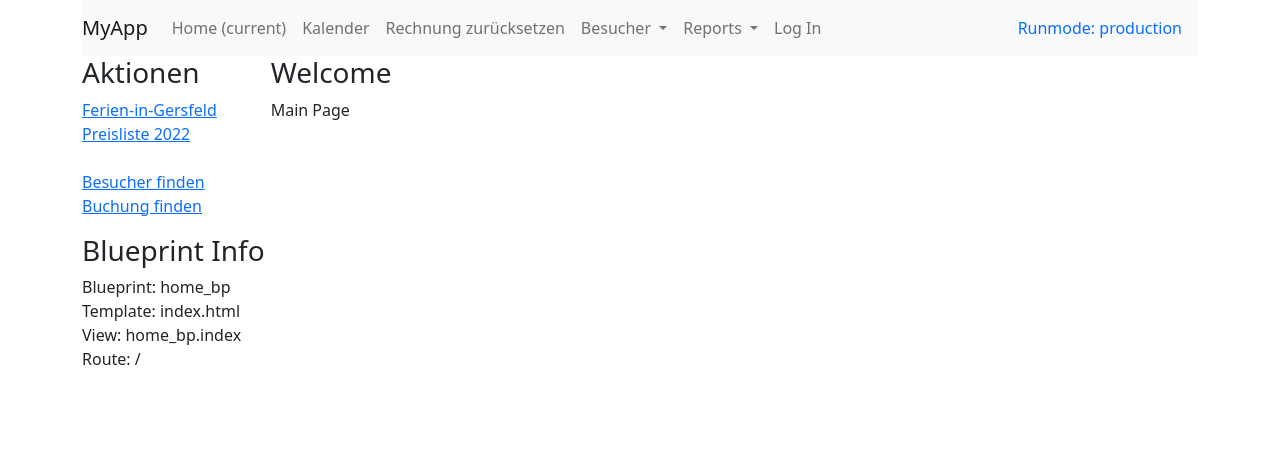
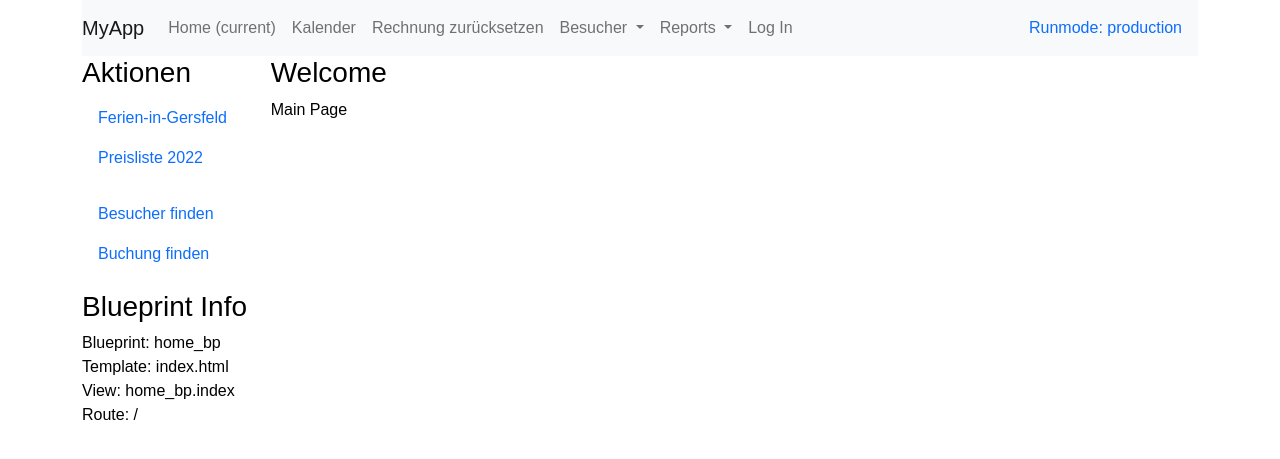
Before and after one commit to ralphmueller/fewo-calserver, a Flask app: page / in a window 1280 px wide. Shown: the top 459 px of the page. Run offline with Flask 2, Linux system fonts and the light colour scheme; some libraries are stand-ins or nearby versions.

```diff
--- a/flaskr/besucher/templates/update_partial.html
+++ b/flaskr/besucher/templates/update_partial.html
@@ -1,6 +1,6 @@
 {% from "_macros.html" import render_field %}
 
-
+<div>
   <form method="post" action="{{ url_for('besucher_bp.update', besucher_id=besucher.id) }}">
 
     {{ form.csrf_token }}
@@ -26,3 +26,4 @@
       {% endif %}
 
   </form>
+</div>
--- a/flaskr/static/css/myapp.css
+++ b/flaskr/static/css/myapp.css
@@ -1,6 +1,13 @@
 body {
+  font-size: 1em !important;
+  color: #000 !important;
+  font-family: Arial !important;
   /* li color marking for flash messages */
 
+}
+body dt label {
+  font-size: 1em !important;
+  font-weight: normal;
 }
 body .float-right {
   float: right;
--- a/flaskr/static/js/lookup_besucher.js
+++ b/flaskr/static/js/lookup_besucher.js
@@ -35,6 +35,7 @@ function getBuchungenForBesucher(t, h4Text, stat){
 
 
 function getBesucherDetails(t) {
+	console.log('getBesucherDetails, id= ', t)
 	window.location.href = '/besucher/update/' + t;
 	return (t)
   }
--- a/flaskr/static/less/myapp.less
+++ b/flaskr/static/less/myapp.less
@@ -8,6 +8,18 @@
 @wechsel-am-selben-tag: red;
 
 body {
+
+	font-size: 1em !important;
+	color: #000 !important;
+	font-family: Arial !important;
+
+	dt {
+		label {
+			font-size: 1em !important;
+			font-weight: normal;
+		}
+	}
+
 
 	.float-right{
 		float: right;
--- a/flaskr/stats.py
+++ b/flaskr/stats.py
@@ -115,5 +115,5 @@ def abgerechnete_besuche():
     return render_template(
         'abgerechnete-besuche.html',
         data=aggregate_byMonth_byApartment(),
-        run_mode=current_app.current_app.env
+        run_mode=current_app.env,
     )
--- a/flaskr/templates/context-menu.html
+++ b/flaskr/templates/context-menu.html
@@ -3,21 +3,21 @@
 -->
 
 <h3>Aktionen</h3>
+<ul  class="actions">
+    <li class="nav-item"><a class="nav-link" target="_blank" href="https://ferien-in-gersfeld.de">Ferien-in-Gersfeld</a></li>
+    <li class="nav-item"><a class="nav-link" target="_blank" href="https://ferien-in-gersfeld.de">Preisliste 2022</a></li>
+</ul>
 {% if actions %}
     <ul class="actions">
     {% for action in actions %}
-        <li>{{actions}}</li>
+    <li class="nav-item"><a class="nav-link" target="_blank" href={{action[1]}}>{{action[0]}}</a></li>
     {% endfor %}
     </ul>
 {% else %}
     <ul class="actions">
-        <li><a target="_blank" href="https://ferien-in-gersfeld.de">Ferien-in-Gersfeld</a></li>
-        <li><a target="_blank" href="https://ferien-in-gersfeld.de">Preisliste 2022</a></li>
-        <li>&nbsp;</li>
-        <li><a target="self" href="{{url_for('besucher_bp.besucher_find')}}">Besucher finden</a></li>
-        <li><a target="self" href="#">Buchung finden</a></li>
+        <li class="nav-item"><a class="nav-link" target="self" href="{{url_for('besucher_bp.besucher_find')}}">Besucher finden</a></li>
+        <li class="nav-item"><a class="nav-link" target="self" href="#">Buchung finden</a></li>
     </ul>
-
 {% endif %}
 
 {% include 'flash.html' %}
--- a/flaskr/templates/income_year_by_apartment.html
+++ b/flaskr/templates/income_year_by_apartment.html
@@ -61,7 +61,7 @@
 				});
 	    	}
 
-	    	$.getJSON("{{rest_url}}, some_func);
+	    	$.getJSON("{{rest_url}}", some_func);
 
 		</script>
     </table>
--- a/flaskr/templates/layout.html
+++ b/flaskr/templates/layout.html
@@ -6,7 +6,6 @@
 	<link rel="stylesheet" href="/static/node_modules/bootstrap/dist/css/bootstrap.css">
 	<link rel="stylesheet" href="/static/css/myapp.css">
 	<link rel="shortcut icon" href="{{ url_for('static', filename='img/favicon.ico') }}">
-
 	<script src="/static/node_modules/jquery/dist/jquery.js"></script>
 	<script src="/static/node_modules/bootstrap/dist/js/bootstrap.bundle.js"></script>
 	<script src="/static/node_modules/chart.js/dist/Chart.js"></script>
```
Also changed, not shown: flaskr/besucher/besucher.py (+7 -2 lines), flaskr/besucher/templates/besucher/list_partial.html (+7 -6 lines), flaskr/besucher/templates/update.html (+6 -9 lines), flaskr/buchung/buchung.py (+14 -3 lines), flaskr/buchung/templates/buchung/create.html (+15 -7 lines), flaskr/static/js/buchung.js (added, +26 -0 lines), flaskr/templates/besucher_find.html (+0 -8 lines), flaskr/static/less/README.md (added). Lines whose indentation alone changed are shown as unchanged.
